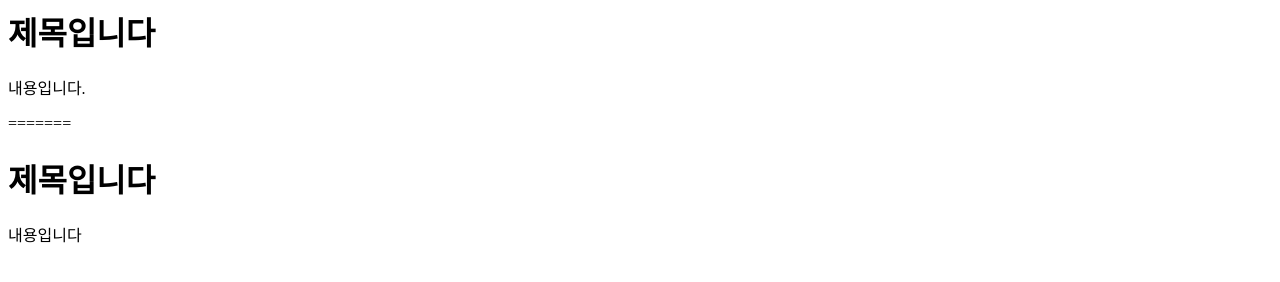
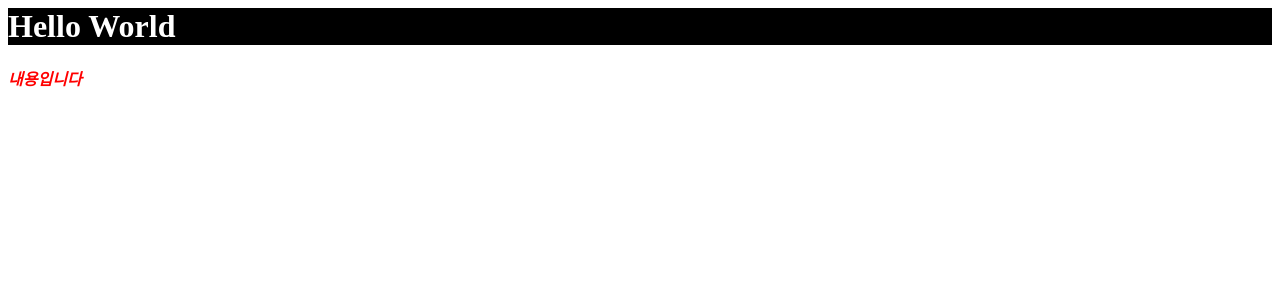
Before and after one commit to vustkdgus/StudyHtml, a plain HTML site: page 01_HTML/index.html in a window 1280 px wide. Drawn offline with Linux system fonts and the light colour scheme.

Commit message:
내부 스타일 지정

```diff
--- a/01_HTML/index.html
+++ b/01_HTML/index.html
@@ -2,20 +2,21 @@
 <html>
     <head>
         <title>우리의 첫번째 웹페이지 입니다!!</title>
+        <style>
+            h1 {
+                color : white;
+                background-color : black;
+            }
+
+            p {
+                color : red;
+                font-weight: bold;
+                font-style: italic;
+            }
+        </style>
     </head>
     <body>
-        <h1>제목입니다</h1>
-        <p>내용입니다.</p>
-    </body>
-</html>
-=======
-<DOCTYPE html>
-<html>
-    <head>
-        <title>우리의 첫번째 웹페이지 입니다!!</title>
-    </head>
-    <body>
-        <h1>제목입니다</h1>
+        <h1>Hello World</h1>
         <p>내용입니다</p>
     </body>
 </html>
```
